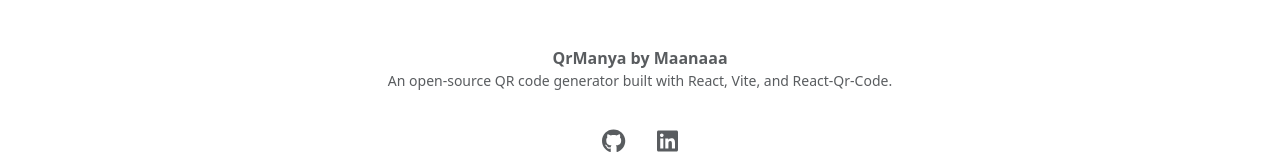
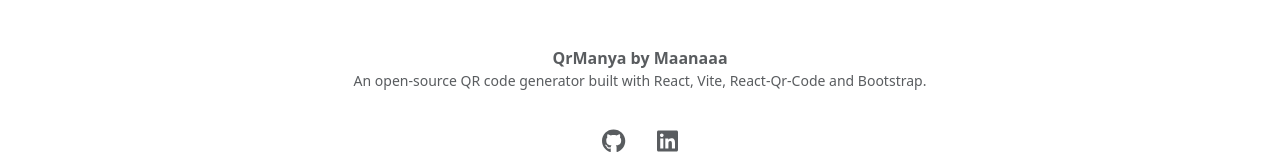
Before and after one commit to Maanaaa/QrManya, a React (Vite) app: page / in a window 1280 px wide. Shown: the part 482-642 px from the top of the page. Built offline with nearby package versions, Linux system fonts and the light colour scheme.

Commit message:
update: footer's description

```diff
--- a/src/components/layout/Footer.jsx
+++ b/src/components/layout/Footer.jsx
@@ -15,7 +15,7 @@ export default function Footer() {
         </a>
         <span className="text-body-secondary fw-bold">QrManya by Maanaaa</span>
         <p className="text-muted small">
-          An open-source QR code generator built with React, Vite, and React-Qr-Code.
+          An open-source QR code generator built with React, Vite, React-Qr-Code and Bootstrap.
         </p>
       </div>
 
```
